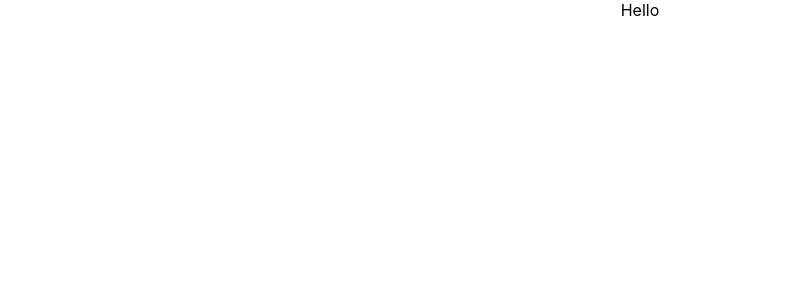
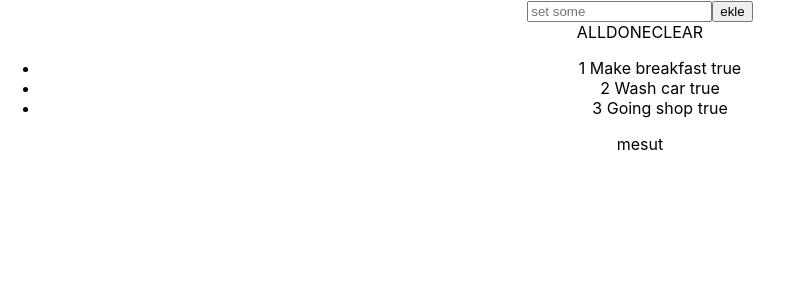
Before and after one commit to patika-hepsiburada-react-bootcamp/odev-5-mesutkoc, a React (Create React App) app: page / in a window 1280 px wide. Shown: the top 300 px of the page, without its empty margins (0-793 px from the left). Built offline with nearby package versions, Linux system fonts and the light colour scheme.

Commit message:
add components

```diff
--- a/package.json
+++ b/package.json
@@ -10,6 +10,7 @@
     "@types/node": "^12.20.33",
     "@types/react": "^17.0.31",
     "@types/react-dom": "^17.0.10",
+    "nanoid": "^3.1.30",
     "react": "^17.0.2",
     "react-dom": "^17.0.2",
     "react-scripts": "4.0.3",
--- a/src/App.tsx
+++ b/src/App.tsx
@@ -1,11 +1,14 @@
-import React from 'react';
+import React,{useState} from 'react';
 import './App.css';
-import Main from "../src/components/Main"
+import Main from "./components/Main"
 
 function App() {
+  const [name] = useState<string>('mesut');
   return (
     <div className="App">
-      <Main></Main>
+
+        <Main name={name}></Main>
+
     </div>
   );
 }
--- /dev/null
+++ b/src/components/Category/index.tsx
@@ -0,0 +1,12 @@
+import { useCat } from '../../contexts/CategoryContext';
+
+const Category = () => {
+  const { category } = useCat();
+    return (
+      <div>
+        {category.map(item => (<label key={item.id}>{item.category}</label>))}
+      </div>
+    );
+};
+
+export default Category;
--- a/src/components/Main.tsx
+++ /dev/null
@@ -1,13 +0,0 @@
-import React from 'react'
-
-
-
-function Main() {
-    return (
-        <div>
-            Hello
-        </div>
-    )
-}
-
-export default Main
--- /dev/null
+++ b/src/components/Main/index.tsx
@@ -0,0 +1,28 @@
+import { FC } from "react";
+import { useTodo } from "../../contexts/TodoContext";
+import { IProps } from "./types";
+import Newtodo from "../Todo";
+import Category from "../Category";
+
+
+
+const Main: FC<IProps> = (props) => {
+  const { todo } = useTodo();
+
+  return (
+    <div>
+      <Newtodo></Newtodo>
+      <Category></Category>
+      <ul>
+        {todo.map((item) => (
+          <li key={item.id}>
+            {item.id} {item.description} {item.status}
+          </li>
+        ))}
+      </ul>
+      {props.name}
+    </div>
+  );
+};
+
+export default Main;
--- /dev/null
+++ b/src/components/Main/types.ts
@@ -0,0 +1,3 @@
+export interface IProps {
+  name: string;
+}
--- /dev/null
+++ b/src/components/Todo/index.tsx
@@ -0,0 +1,32 @@
+import { useState } from "react";
+import { useTodo } from "../../contexts/TodoContext/";
+import { nanoid } from "nanoid";
+function Newtodo() {
+  const { todo, setTodo } = useTodo();
+  const [description, setDescription] = useState<string>("");
+  const handleChange = (ss: string) => {
+    setDescription(ss);
+  };
+  const addTodo = () => {
+    const id = nanoid();
+    setTodo([
+      ...todo,
+      {
+        id: id,
+        description: description,
+        status: "true",
+      },
+    ]);
+  };
+  return (
+    <div>
+      <input
+        placeholder="set some"
+        onChange={(e) => handleChange(e.target.value)}
+      ></input>
+      <button onClick={() => addTodo()}>ekle</button>
+    </div>
+  );
+}
+
+export default Newtodo;
--- /dev/null
+++ b/src/contexts/CategoryContext/index.tsx
@@ -0,0 +1,25 @@
+import { useState, createContext, useContext, FC } from "react";
+import { CategoryContexts, Category } from "./types";
+
+const defaultCategpries: CategoryContexts = {
+  category: [
+    { id: "1", category: "ALL" },
+    { id: "2", category: "DONE" },
+    { id: "3", category: "CLEAR" },
+  ],
+};
+
+export const CategoryContext = createContext<CategoryContexts>(defaultCategpries);
+
+const CategoryProvider: FC = ({ children }) => {
+  const [category] = useState<Category[]>(defaultCategpries.category);
+  return (
+    <CategoryContext.Provider value={{ category }}>
+      {children}
+    </CategoryContext.Provider>
+  );
+};
+
+export const useCat = () => useContext(CategoryContext);
+
+export default CategoryProvider;
--- /dev/null
+++ b/src/contexts/CategoryContext/types.ts
@@ -0,0 +1,8 @@
+export interface Category {
+  id: string;
+  category: string;
+}
+
+export interface CategoryContexts {
+  category: Category[];
+}
--- /dev/null
+++ b/src/contexts/TodoContext/index.tsx
@@ -0,0 +1,26 @@
+import { useState, createContext, useContext, FC } from "react";
+import {TodoContexts, Todo} from "./types";
+
+const defaultTodos: TodoContexts = {
+  todo: [
+    { id: "1", description: "Make breakfast", status: "true" },
+    { id: "2", description: "Wash car", status: "true" },
+    { id: "3", description: "Going shop", status: "true" },
+  ],
+  setTodo: () => {},
+};
+
+export const TodoContext = createContext<TodoContexts>(defaultTodos);
+
+const TodoProvider: FC = ({ children }) => {
+  const [todo, setTodo] = useState<Todo[]>(defaultTodos.todo);
+  return (
+    <TodoContext.Provider value={{ todo, setTodo }}>
+      {children}
+    </TodoContext.Provider>
+  );
+};
+
+export const useTodo = () => useContext(TodoContext);
+
+export default TodoProvider;
--- /dev/null
+++ b/src/contexts/TodoContext/types.ts
@@ -0,0 +1,10 @@
+export interface Todo {
+  id: string;
+  description: string;
+  status: string;
+}
+
+export interface TodoContexts {
+  todo: Todo[];
+  setTodo: (data: Todo[]) => void;
+}
--- a/src/index.tsx
+++ b/src/index.tsx
@@ -1,14 +1,19 @@
-import React from 'react';
-import ReactDOM from 'react-dom';
-import './index.css';
-import App from './App';
-import reportWebVitals from './reportWebVitals';
+import React from "react";
+import ReactDOM from "react-dom";
+import "./index.css";
+import App from "./App";
+import reportWebVitals from "./reportWebVitals";
+import TodoProvider from "./contexts/TodoContext/";
+import CategoryProvider from "./contexts/CategoryContext";
 
 ReactDOM.render(
-  <React.StrictMode>
-    <App />
-  </React.StrictMode>,
-  document.getElementById('root')
+  <TodoProvider>
+    <CategoryProvider>
+       <App />
+    </CategoryProvider>
+  </TodoProvider>,
+
+  document.getElementById("root")
 );
 
 // If you want to start measuring performance in your app, pass a function
```
